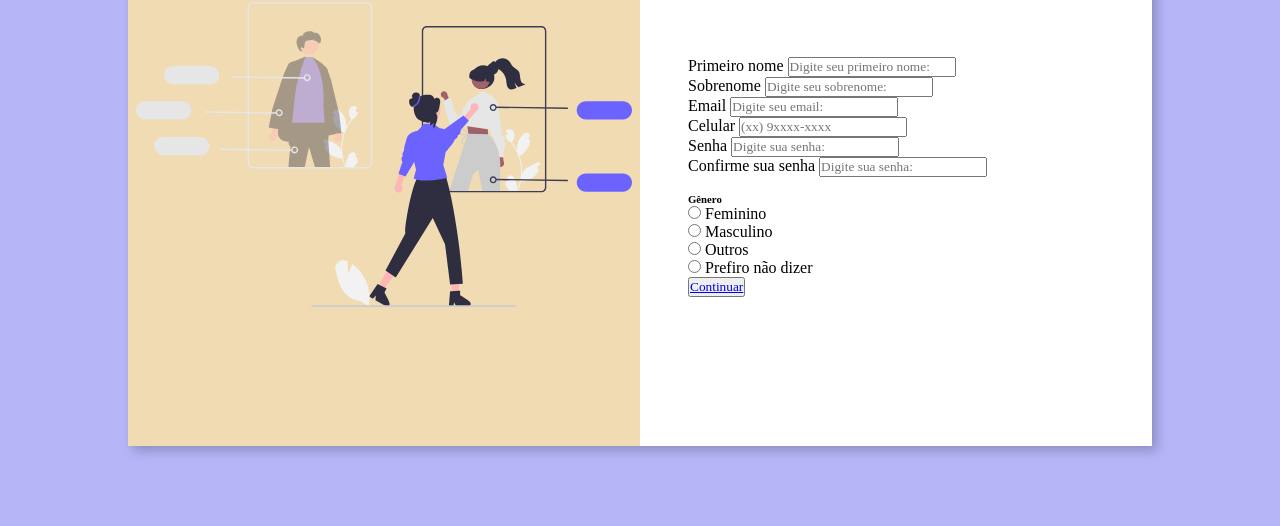
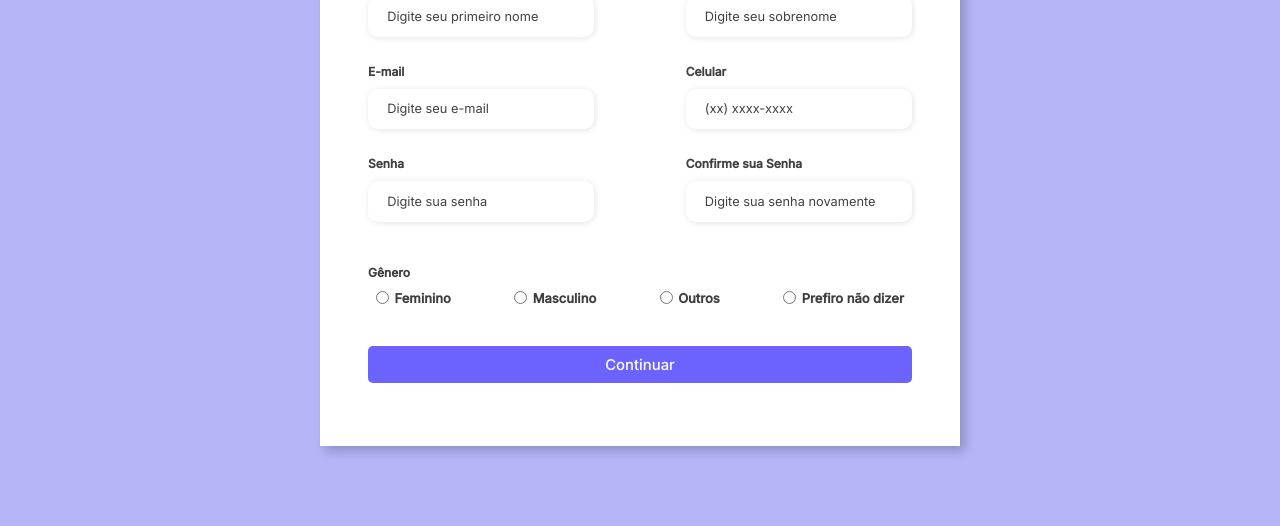
Before and after one commit to deniscoelho-js/responsive-form, a plain HTML site: page index.html in a window 1280 px wide. Shown: the part 274-800 px from the top of the page. Drawn offline with Linux system fonts and the light colour scheme.

Commit message:
atualizacao

```diff
--- a/assets/css/style.css
+++ b/assets/css/style.css
@@ -1,10 +1,9 @@
-@import url("https://fonts.googleapis.com/css2?family=Poppins&family=Roboto:wght@100;300;400;500;700&display=swap");
-
+@import url("https://fonts.googleapis.com/css2?family=Inter:wght@200;300;400;500&family=Open+Sans:wght@300;400;500;600&display=swap");
 * {
+  padding: 0;
   margin: 0;
-  padding: 0;
   box-sizing: border-box;
-  font-family: "sans-serif";
+  font-family: "Inter", sans-serif;
 }
 
 body {
@@ -39,9 +38,9 @@ body {
 .form {
   width: 50%;
   display: flex;
+  flex-direction: column;
   justify-content: center;
   align-items: center;
-  flex-direction: column;
   background-color: #fff;
   padding: 3rem;
 }
@@ -92,3 +91,119 @@ body {
   justify-content: space-between;
   padding: 1rem 0;
 }
+
+.input-box {
+  display: flex;
+  flex-direction: column;
+  margin-bottom: 1.1rem;
+}
+
+.input-box input {
+  margin: 0.6rem 0;
+  padding: 0.8rem 1.2rem;
+  border: none;
+  border-radius: 10px;
+  box-shadow: 1px 1px 6px #0000001c;
+  font-size: 0.8rem;
+}
+
+.input-box input:hover {
+  background-color: #eeeeee75;
+}
+
+.input-box input:focus-visible {
+  outline: 1px solid #6c63ff;
+}
+
+.input-box label,
+.gender-title h6 {
+  font-size: 0.75rem;
+  font-weight: 600;
+  color: #000000c0;
+}
+
+.input-box input::placeholder {
+  color: #000000be;
+}
+
+.gender-group {
+  display: flex;
+  justify-content: space-between;
+  margin-top: 0.62rem;
+  padding: 0 0.5rem;
+}
+
+.gender-input {
+  display: flex;
+  align-items: center;
+}
+
+.gender-input input {
+  margin-right: 0.35rem;
+}
+
+.gender-input label {
+  font-size: 0.81rem;
+  font-weight: 600;
+  color: #000000c0;
+}
+
+.continue-button button {
+  width: 100%;
+  margin-top: 2.5rem;
+  border: none;
+  background-color: #6c63ff;
+  padding: 0.62rem;
+  border-radius: 5px;
+  cursor: pointer;
+}
+
+.continue-button button:hover {
+  background-color: #6b63fff1;
+}
+
+.continue-button button a {
+  text-decoration: none;
+  font-size: 0.93rem;
+  font-weight: 500;
+  color: #fff;
+}
+
+@media screen and (max-width: 1330px) {
+  .form-image {
+    display: none;
+  }
+  .container {
+    width: 50%;
+  }
+  .form {
+    width: 100%;
+  }
+}
+
+@media screen and (max-width: 1064px) {
+  .container {
+    width: 90%;
+    height: auto;
+  }
+  .input-group {
+    flex-direction: column;
+    z-index: 5;
+    padding-right: 5rem;
+    max-height: 10rem;
+    overflow-y: scroll;
+    flex-wrap: nowrap;
+  }
+  .gender-inputs {
+    margin-top: 2rem;
+  }
+  .gender-group {
+    flex-direction: column;
+  }
+  .gender-title h6 {
+    margin: 0;
+  }
+  .gender-input {
+    margin-top: 0.5rem;
+  }
+}
--- a/index.html
+++ b/index.html
@@ -4,13 +4,14 @@
     <meta charset="UTF-8" />
     <meta http-equiv="X-UA-Compatible" content="IE=edge" />
     <meta name="viewport" content="width=device-width, initial-scale=1.0" />
-    <link rel="stylesheet" href="./assets/css/style.css" />
-    <title>Form</title>
+    <link rel="stylesheet" href="assets/css/style.css" />
+    <title>Formulário</title>
   </head>
+
   <body>
     <div class="container">
       <div class="form-image">
-        <img src="./assets/img/undraw_shopping_re_hdd9.svg" alt="" srcset="" />
+        <img src="assets/img/undraw_shopping_re_hdd9.svg" alt="" />
       </div>
       <div class="form">
         <form action="#">
@@ -19,88 +20,105 @@
               <h1>Cadastre-se</h1>
             </div>
             <div class="login-button">
-              <button><a href="#">Entar</a></button>
+              <button><a href="#">Entrar</a></button>
             </div>
           </div>
+
           <div class="input-group">
             <div class="input-box">
-              <label for="firstname">Primeiro nome</label>
+              <label for="firstname">Primeiro Nome</label>
               <input
+                id="firstname"
                 type="text"
-                id="firstname"
                 name="firstname"
-                placeholder="Digite seu primeiro nome: "
+                placeholder="Digite seu primeiro nome"
+                required
+              />
+            </div>
+
+            <div class="input-box">
+              <label for="lastname">Sobrenome</label>
+              <input
+                id="lastname"
+                type="text"
+                name="lastname"
+                placeholder="Digite seu sobrenome"
+                required
               />
             </div>
             <div class="input-box">
-              <label for="lastname">Sobrenome</label>
+              <label for="email">E-mail</label>
               <input
-                type="text"
-                id="lastname"
-                name="lastname"
-                placeholder="Digite seu sobrenome: "
+                id="email"
+                type="email"
+                name="email"
+                placeholder="Digite seu e-mail"
+                required
               />
             </div>
-            <div class="input-box">
-              <label for="email">Email</label>
-              <input
-                type="email"
-                id="email"
-                name="email"
-                placeholder="Digite seu email: "
-              />
-            </div>
+
             <div class="input-box">
               <label for="number">Celular</label>
               <input
-                type="number"
                 id="number"
+                type="tel"
                 name="number"
-                placeholder="(xx) 9xxxx-xxxx"
+                placeholder="(xx) xxxx-xxxx"
+                required
               />
             </div>
+
             <div class="input-box">
               <label for="password">Senha</label>
               <input
+                id="password"
                 type="password"
-                id="password"
                 name="password"
-                placeholder="Digite sua senha:"
+                placeholder="Digite sua senha"
+                required
               />
             </div>
+
             <div class="input-box">
-              <label for="confirmpassword">Confirme sua senha</label>
+              <label for="confirmPassword">Confirme sua Senha</label>
               <input
-                type="confirmpassword"
-                id="confirmpassword"
-                name="confirmpassword"
-                placeholder="Digite sua senha:"
+                id="confirmPassword"
+                type="password"
+                name="confirmPassword"
+                placeholder="Digite sua senha novamente"
+                required
               />
             </div>
           </div>
+
           <div class="gender-inputs">
             <div class="gender-title">
               <h6>Gênero</h6>
             </div>
+
             <div class="gender-group">
               <div class="gender-input">
-                <input type="radio" id="female" name="gender" />
+                <input id="female" type="radio" name="gender" />
                 <label for="female">Feminino</label>
               </div>
+
               <div class="gender-input">
-                <input type="radio" id="male" name="gender" />
+                <input id="male" type="radio" name="gender" />
                 <label for="male">Masculino</label>
               </div>
+
               <div class="gender-input">
-                <input type="radio" id="others" name="gender" />
+                <input id="others" type="radio" name="gender" />
                 <label for="others">Outros</label>
               </div>
+
               <div class="gender-input">
-                <input type="radio" id="none" name="gender" />
+                <input id="none" type="radio" name="gender" />
                 <label for="none">Prefiro não dizer</label>
               </div>
             </div>
           </div>
+
           <div class="continue-button">
             <button><a href="#">Continuar</a></button>
           </div>
```
Also changed, not shown: 1 other file.
